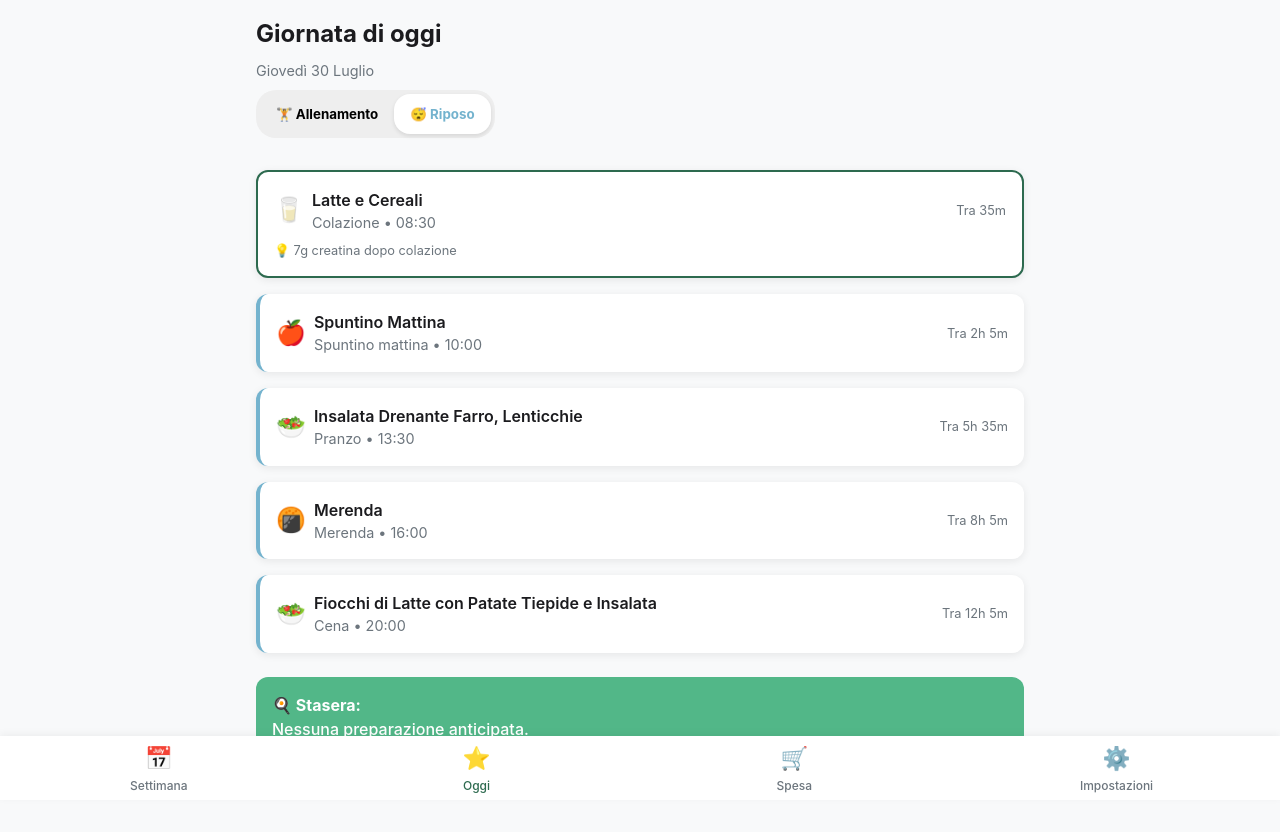
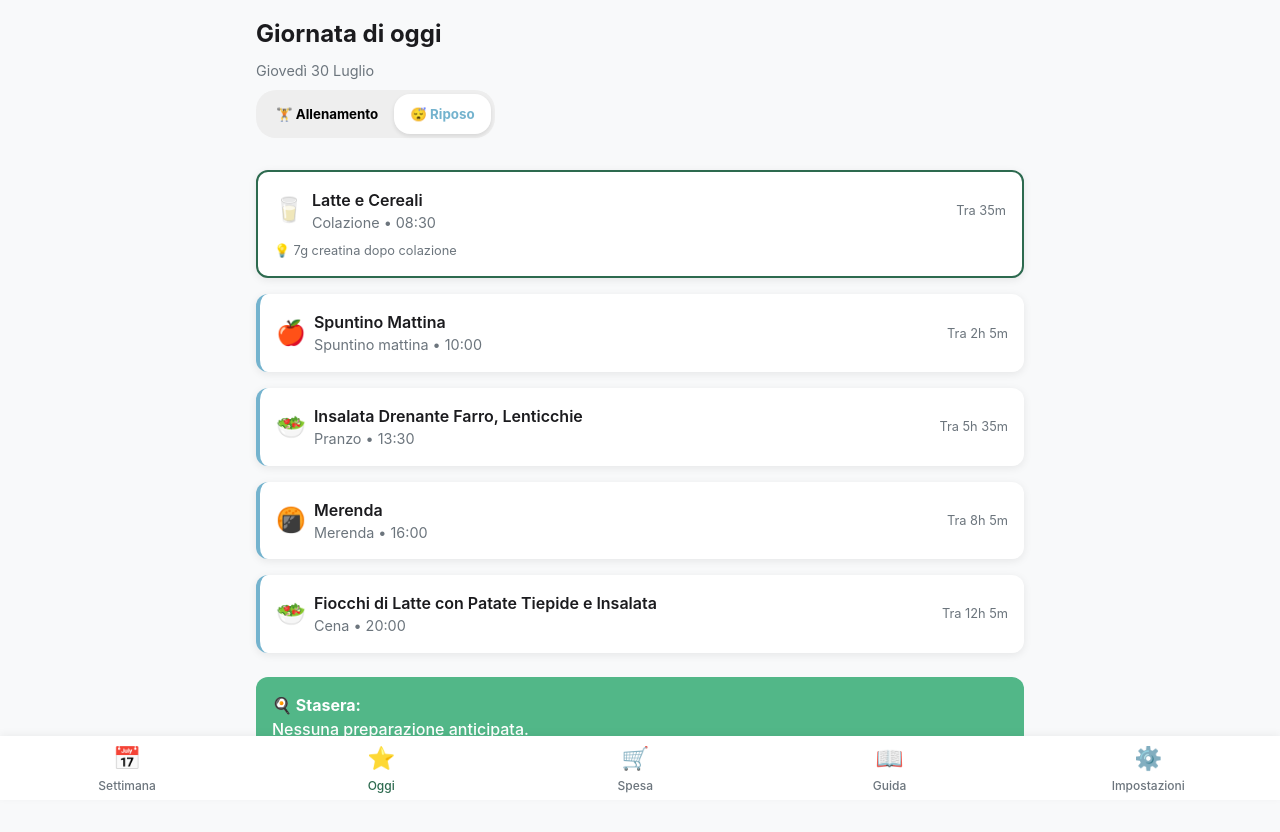
Before and after one commit to SylarPower/pianoNutrizionale, a plain HTML site: page index.html in a window 1280 px wide. Drawn offline with Linux system fonts and the light colour scheme.

Commit message:
Update index.html

```diff
--- a/index.html
+++ b/index.html
@@ -14,6 +14,7 @@
     <div id="view-today" class="view hidden"></div>
     <div id="view-week" class="view hidden"></div>
     <div id="view-shop" class="view hidden"></div>
+    <div id="view-guide" class="view hidden"></div>
     <div id="view-settings" class="view hidden"></div>
   </div>
 
@@ -32,6 +33,7 @@
       </div>
 
       <div id="tab-ingredients" class="tab-content active">
+        <div id="modal-persons-selector" style="margin-bottom: 1rem; padding: 0.75rem; background: #f0f0f0; border-radius: 8px;"></div>
         <ul id="modal-ingredients-list"></ul>
       </div>
 
@@ -64,6 +66,10 @@
       <span class="nav-icon">🛒</span>
       <span class="nav-label">Spesa</span>
     </a>
+    <a href="#guide" class="nav-item" id="nav-guide">
+      <span class="nav-icon">📖</span>
+      <span class="nav-label">Guida</span>
+    </a>
     <a href="#settings" class="nav-item" id="nav-settings">
       <span class="nav-icon">⚙️</span>
       <span class="nav-label">Impostazioni</span>
```
